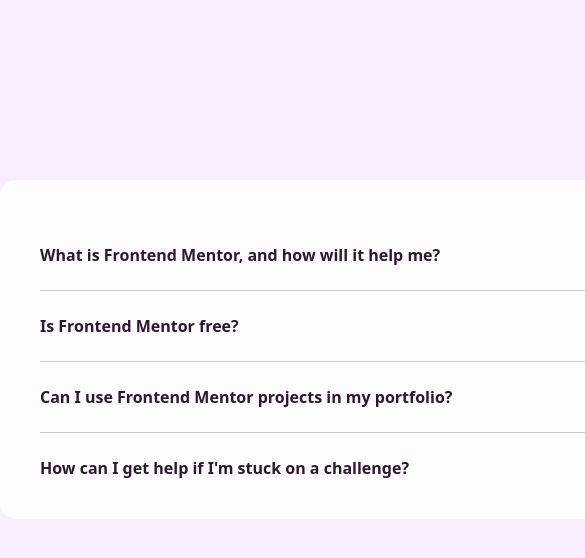
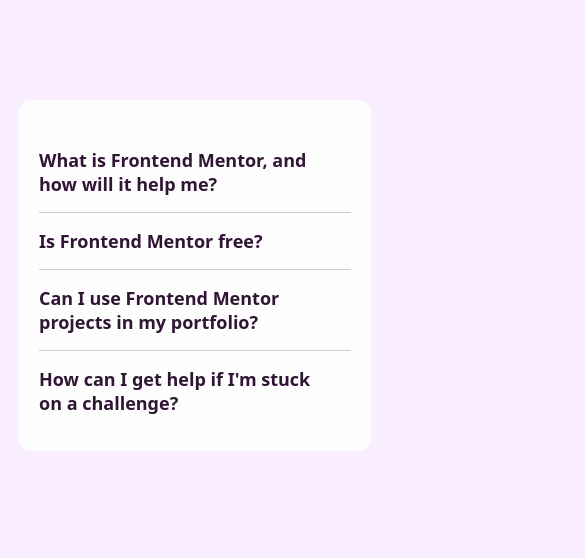
Before and after one commit to Luchhass/faq-accordion, a plain HTML site: page index.html in a window 390 px wide. Shown: the top 558 px of the page, 585 px wide, since content can reach past the window. Drawn offline with Linux system fonts and the light colour scheme.

Commit message:
UI design updated

```diff
--- a/assets/css/faq.css
+++ b/assets/css/faq.css
@@ -4,7 +4,7 @@
 }
 
 body {
-  background-image: url('../img/bg.svg');
+  background-image: url("../img/bg.svg");
   background-repeat: repeat-x;
   background-position: top center;
   background-color: #f8eeff;
@@ -38,11 +38,42 @@ body {
   color: #301534;
   font-weight: bold;
   list-style: none;
-  background: url('../img/accordion-closed-icon.svg') right center no-repeat;
+  background: url("../img/accordion-closed-icon.svg") right center no-repeat;
   padding-block: 24px;
   cursor: pointer;
 }
 
 .sss details[open] summary {
-  background-image: url('../img/accordion-open-icon.svg');
+  background-image: url("../img/accordion-open-icon.svg");
 }
+
+@media (max-width: 640px) {
+  .sss {
+    width: 80%;
+    margin-top: 100px;
+    margin-bottom: 100px;
+    padding: 32px 20px 20px 20px;
+    border-radius: 12px;
+  }
+
+  .sss summary {
+    font-size: 18px;
+    padding: 16px 40px 16px 0;
+    background-position: right 10px center;
+    background-repeat: no-repeat;
+    cursor: pointer;
+    display: block;
+    white-space: normal;
+    word-break: break-word;
+  }
+
+  .sss details[open] {
+    padding-bottom: 20px;
+  }
+
+  .sss p {
+    font-size: 16px;
+    line-height: 1.5;
+    color: #301534cc;
+  }
+}
--- a/index.html
+++ b/index.html
@@ -1,35 +1,49 @@
 <!DOCTYPE html>
 <html lang="en">
   <head>
-  <meta charset="UTF-8">
-  <meta name="viewport" content="width=device-width, initial-scale=1.0">
+    <meta charset="UTF-8" />
+    <meta name="viewport" content="width=device-width, initial-scale=1.0" />
     <title>Faq Accordion</title>
 
-  <link rel="stylesheet" href="assets/css/faq.css">
+    <link rel="stylesheet" href="assets/css/faq.css" />
   </head>
   <body>
     <div class="sss">
-
       <details>
         <summary>What is Frontend Mentor, and how will it help me?</summary>
-          <p>Epcot is a theme park at Walt Disney World Resort featuring exciting attractions, international pavilions, award-winning fireworks and seasonal special events.</p>
+        <p>
+          Epcot is a theme park at Walt Disney World Resort featuring exciting
+          attractions, international pavilions, award-winning fireworks and
+          seasonal special events.
+        </p>
       </details>
 
       <details>
         <summary>Is Frontend Mentor free?</summary>
-          <p>Epcot is a theme park at Walt Disney World Resort featuring exciting attractions, international pavilions, award-winning fireworks and seasonal special events.</p>
+        <p>
+          Epcot is a theme park at Walt Disney World Resort featuring exciting
+          attractions, international pavilions, award-winning fireworks and
+          seasonal special events.
+        </p>
       </details>
 
       <details>
         <summary>Can I use Frontend Mentor projects in my portfolio?</summary>
-          <p>Epcot is a theme park at Walt Disney World Resort featuring exciting attractions, international pavilions, award-winning fireworks and seasonal special events.</p>
+        <p>
+          Epcot is a theme park at Walt Disney World Resort featuring exciting
+          attractions, international pavilions, award-winning fireworks and
+          seasonal special events.
+        </p>
       </details>
 
       <details>
         <summary>How can I get help if I'm stuck on a challenge?</summary>
-          <p>Epcot is a theme park at Walt Disney World Resort featuring exciting attractions, international pavilions, award-winning fireworks and seasonal special events.</p>
+        <p>
+          Epcot is a theme park at Walt Disney World Resort featuring exciting
+          attractions, international pavilions, award-winning fireworks and
+          seasonal special events.
+        </p>
       </details>
-
     </div>
   </body>
 </html>
```
Lines whose indentation alone changed are shown as unchanged.
